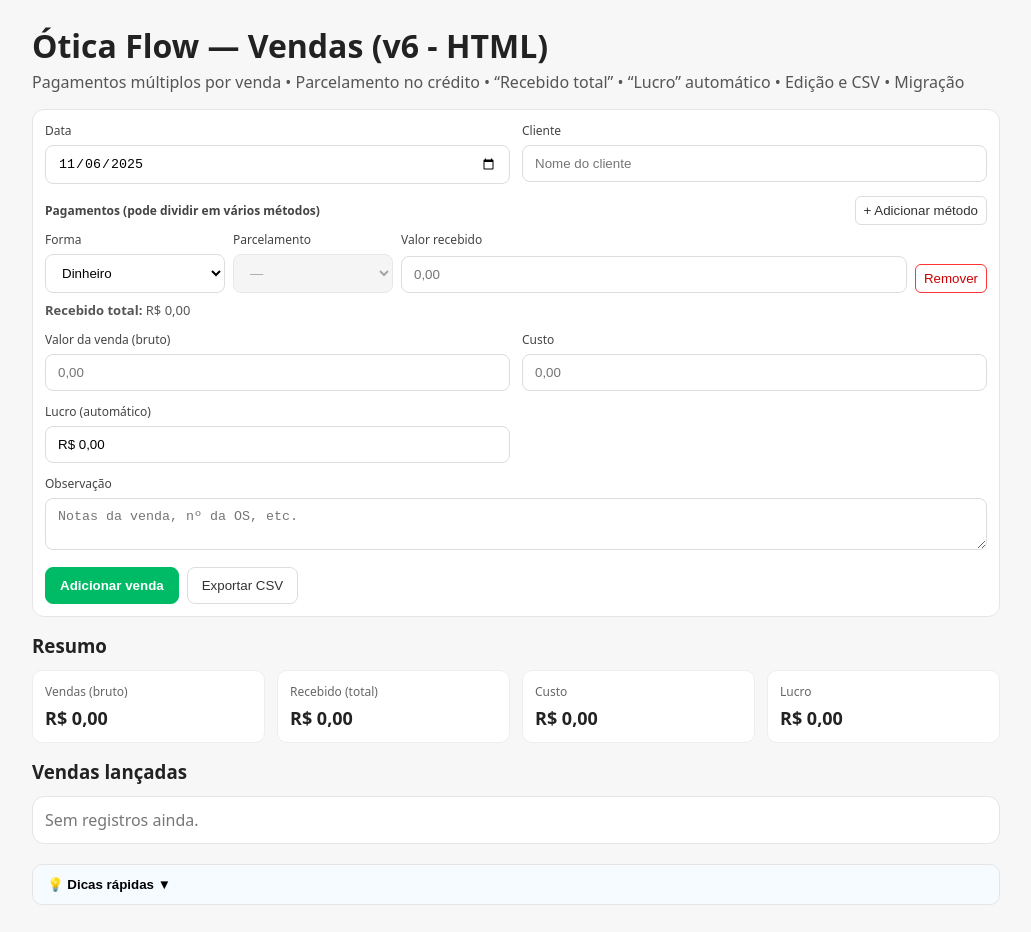
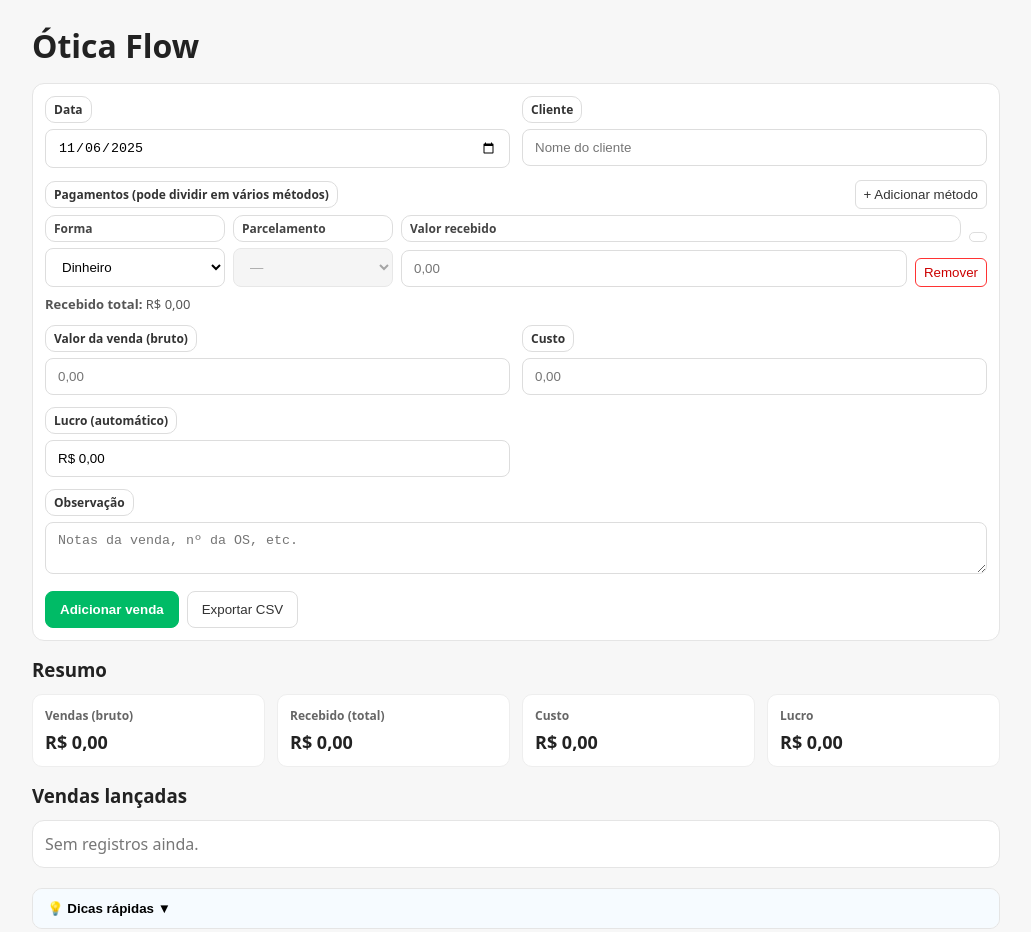
Before and after one commit to fabiott19/OticaFlow, a plain HTML site: page index.html in a window 1280 px wide. Shown: the whole page, without its empty margins (124-1155 px from the left). Drawn offline with Linux system fonts and the light colour scheme.

Commit message:
Update index.html

```diff
--- a/index.html
+++ b/index.html
@@ -3,18 +3,30 @@
 <head>
   <meta charset="utf-8" />
   <meta name="viewport" content="width=device-width, initial-scale=1" />
-  <title>Ótica Flow — Vendas (v6 - HTML)</title>
+  <title>Ótica Flow</title>
   <style>
     :root{ --bg:#fafafa; --card:#fff; --line:#e5e5e5; --muted:#666; --primary:#0b6; }
     *{box-sizing:border-box}
     body{margin:0;font-family:system-ui,-apple-system,Segoe UI,Roboto,Ubuntu,Helvetica,Arial,sans-serif;background:#f7f7f7;color:#222}
     .wrap{max-width:1000px;margin:24px auto;padding:0 16px}
-    h1{margin:0 0 4px}
-    .sub{margin:0 0 16px;color:#555}
+    h1{margin:0 0 16px}
     .card{background:var(--card);border:1px solid var(--line);border-radius:12px;padding:12px}
     .grid{display:grid;gap:12px}
     .grid-2{grid-template-columns:1fr 1fr}
-    label{display:block;font-size:12px;color:#444;margin:0 0 6px}
+
+    /* Rótulos com destaque (bold + “balão” com contorno) */
+    label{
+      display:inline-block;
+      font-weight:700;
+      font-size:12px;
+      color:#333;
+      margin:0 0 6px;
+      padding:4px 8px;
+      border:1px solid #ddd;
+      border-radius:10px;
+      background:#fff;
+    }
+
     input[type="text"], input[type="date"], input[type="number"], select, textarea{
       width:100%;padding:10px 12px;border:1px solid #ddd;border-radius:8px;background:#fff;outline:none
     }
@@ -30,23 +42,21 @@
     th,td{text-align:left;padding:8px 10px;border-top:1px solid #eee;font-size:14px;vertical-align:top}
     .stats{display:grid;grid-template-columns:repeat(4,1fr);gap:12px}
     .stat{background:var(--card);border:1px solid #eee;border-radius:10px;padding:12px}
-    .stat .label{color:#666;font-size:12px;margin-bottom:6px}
+    .stat .label{color:#666;font-size:12px;margin-bottom:6px;font-weight:600}
     .stat .value{font-weight:700;font-size:18px}
     .tips{border:1px solid var(--line);border-radius:10px;overflow:hidden}
     .tips button{width:100%;text-align:left;padding:12px 14px;background:#f6fbff;border:0;cursor:pointer;font-weight:600}
     .muted{color:#777}
     .pay-grid{display:grid;grid-template-columns:180px 160px 1fr auto;gap:8px;align-items:end}
-    .pay-grid .head{font-size:12px;color:#444;margin-bottom:6px}
-    .tag{display:inline-block;background:#eef;border:1px solid #ccd;border-radius:6px;padding:2px 6px;margin:2px 4px 0 0;font-size:12px}
+    .pay-grid .head{font-size:12px;color:#444;margin-bottom:6px;font-weight:700;padding:4px 8px;border:1px solid #ddd;border-radius:10px;background:#fff;display:inline-block}
     @media (max-width:900px){ .pay-grid{grid-template-columns:1fr 1fr 1fr auto} }
     @media (max-width:800px){ .grid-2{grid-template-columns:1fr} .stats{grid-template-columns:1fr 1fr} }
-    @media (max-width:520px){ .stats{grid-template-columns:1fr} .pay-grid{grid-template-columns:1fr 1fr; } }
+    @media (max-width:520px){ .stats{grid-template-columns:1fr} .pay-grid{grid-template-columns:1fr 1fr;} }
   </style>
 </head>
 <body>
   <div class="wrap">
-    <h1>Ótica Flow — Vendas (v6 - HTML)</h1>
-    <p class="sub">Pagamentos múltiplos por venda • Parcelamento no crédito • “Recebido total” • “Lucro” automático • Edição e CSV • Migração</p>
+    <h1>Ótica Flow</h1>
 
     <!-- Formulário -->
     <form id="form" class="card grid grid-2">
@@ -62,7 +72,7 @@
 
       <div style="grid-column:1/-1">
         <div style="display:flex;justify-content:space-between;align-items:center;margin-bottom:6px">
-          <label style="margin:0;font-weight:600">Pagamentos (pode dividir em vários métodos)</label>
+          <label style="margin:0">Pagamentos (pode dividir em vários métodos)</label>
           <button class="btn mini" type="button" id="addPay">+ Adicionar método</button>
         </div>
         <div class="pay-grid" id="payHead">
@@ -154,41 +164,27 @@
     </section>
   </div>
 
+  <!-- JS igual ao v6 anterior (pagamentos múltiplos, migração, etc.) -->
   <script>
-    /********* Config *********/
-    const STORAGE_KEY_V5 = "otica_flow_orders_v5"; // mantemos a mesma chave e migramos o shape
+    const STORAGE_KEY_V5 = "otica_flow_orders_v5";
     const LEGACY_KEYS = ["otica_flow_orders_v4", "otica_flow_orders_v3"];
-
-    /********* Utils *********/
     const $ = (id) => document.getElementById(id);
     const currency = (n) => Number(n||0).toLocaleString("pt-BR",{style:"currency",currency:"BRL"});
     function parseNum(v){ if (v === "" || v == null) return 0; const n = Number(String(v).replace(",", ".")); return isFinite(n) ? n : 0; }
     function todayISO(){ return new Date().toISOString().slice(0,10); }
     function uuid(){ return crypto.randomUUID ? crypto.randomUUID() : String(Math.random()).slice(2) + Date.now(); }
 
-    /********* Migração *********
-     * v5 -> v6: introduz 'pagamentos' (array).
-     * Regras:
-     * - Se já existir 'pagamentos' (array), mantém.
-     * - Senão, cria a partir de (pagamento.forma, pagamento.parcelamento, recebido).
-     * - recebidoTotal = soma dos pagamentos (se não houver, usa o antigo 'recebido').
-     * - lucro = recebidoTotal - custo
-     */
     function normalizePagamentos(o){
       if (Array.isArray(o.pagamentos) && o.pagamentos.length){
-        // garante shape e soma
-        const clean = o.pagamentos.map(p=>({
+        return o.pagamentos.map(p=>({
           forma: ["Crédito","Débito","PIX","Dinheiro"].includes(p.forma) ? p.forma : "Dinheiro",
           parcelamento: p.forma === "Crédito" ? (p.parcelamento || "À vista") : "",
           valor: parseNum(p.valor)
         }));
-        return clean;
       } else {
         const forma = (o?.pagamento?.forma && ["Crédito","Débito","PIX","Dinheiro"].includes(o.pagamento.forma)) ? o.pagamento.forma : "Dinheiro";
         const parcel = forma === "Crédito" ? (o?.pagamento?.parcelamento || "À vista") : "";
-        const recebido = parseNum(o.recebido ?? 0);
-        // se não houver recebido mas houver taxa antiga, tenta derivar
-        let valor = recebido;
+        let valor = parseNum(o.recebido ?? 0);
         if (!valor && o.taxa != null){
           const total = parseNum(o.valorVenda ?? o.total ?? 0);
           valor = total - parseNum(o.taxa);
@@ -196,30 +192,26 @@
         return [{ forma, parcelamento: parcel, valor }];
       }
     }
-
     function migrateOrderToV6(o){
       const valorVenda = parseNum(o.valorVenda ?? o.total ?? 0);
       const custo = parseNum(o.custo ?? 0);
       const pagamentos = normalizePagamentos(o);
       const recebidoTotal = pagamentos.reduce((s,p)=>s + parseNum(p.valor), 0);
       const lucro = recebidoTotal - custo;
-
       return {
         id: o.id || uuid(),
         data: o.data || todayISO(),
         cliente: o.cliente || "",
         observacao: o.observacao || "",
         itens: Array.isArray(o.itens) ? o.itens : [],
-        pagamentos,            // novo shape
+        pagamentos,
         valorVenda,
-        recebido: recebidoTotal, // mantemos 'recebido' como total para compatibilidade
+        recebido: recebidoTotal,
         custo,
         lucro
       };
     }
-
     function loadOrders(){
-      // tenta v5 (ou já v6)
       const raw = localStorage.getItem(STORAGE_KEY_V5);
       if (raw){
         try{
@@ -227,7 +219,6 @@
           return Array.isArray(arr) ? arr.map(migrateOrderToV6) : [];
         }catch{}
       }
-      // tenta legado
       for (const k of LEGACY_KEYS){
         const lg = localStorage.getItem(k);
         if (lg){
@@ -243,11 +234,9 @@
     }
     function saveOrders(orders){ localStorage.setItem(STORAGE_KEY_V5, JSON.stringify(orders)); }
 
-    /********* Estado *********/
     let orders = [];
     let editingId = null;
 
-    /********* Pagamentos (UI dinâmico) *********/
     const payList = $("payList");
     const formaOpts = ["Crédito","Débito","PIX","Dinheiro"];
     const parcelOpts = ["À vista", ...Array.from({length:9}, (_,i)=>`${i+2}x`)];
@@ -258,14 +247,12 @@
       wrap.className = "pay-grid";
       wrap.dataset.rowId = rowId;
 
-      // Forma
       const selForma = document.createElement("select");
       for (const f of formaOpts){
         const op = document.createElement("option"); op.value=f; op.textContent=f; selForma.appendChild(op);
       }
       selForma.value = p.forma || "Dinheiro";
 
-      // Parcelamento
       const selParc = document.createElement("select");
       function refillParc(){
         selParc.innerHTML = "";
@@ -282,25 +269,18 @@
         }
       }
 
-      // Valor
       const inpValor = document.createElement("input");
       inpValor.type="number"; inpValor.step="0.01"; inpValor.placeholder="0,00";
       inpValor.value = p.valor ?? "";
 
-      // Remover
       const btnDel = document.createElement("button");
       btnDel.type="button"; btnDel.className="btn mini danger"; btnDel.textContent="Remover";
-      btnDel.addEventListener("click", ()=>{
-        wrap.remove();
-        updateRecebidoAndLucro();
-      });
+      btnDel.addEventListener("click", ()=>{ wrap.remove(); updateRecebidoAndLucro(); });
 
-      // Eventos
       selForma.addEventListener("change", ()=>{ refillParc(); updateRecebidoAndLucro(); });
       selParc.addEventListener("change", ()=>{ updateRecebidoAndLucro(); });
       inpValor.addEventListener("input", ()=>{ updateRecebidoAndLucro(); });
 
-      // Monta
       refillParc();
       wrap.appendChild(selForma);
       wrap.appendChild(selParc);
@@ -319,10 +299,9 @@
         const parcelamento = (forma === "Crédito") ? selParc.value : "";
         const valor = parseNum(inpValor.value);
         return { forma, parcelamento, valor };
-      }).filter(p=>p.valor>0 || p.forma); // mantém linha mesmo com 0 para edição
+      }).filter(p=>p.valor>0 || p.forma);
     }
 
-    /********* Render / Resumo / Tabela *********/
     const sumVendas = $("sumVendas");
     const sumRecebido = $("sumRecebido");
     const sumCusto = $("sumCusto");
@@ -334,7 +313,6 @@
 
     function pagamentosResumoStr(pagamentos){
       if (!Array.isArray(pagamentos) || !pagamentos.length) return "—";
-      // Ex.: "Crédito (2x): R$ 300,00 • PIX: R$ 200,00"
       return pagamentos.map(p=>{
         const parc = p.forma === "Crédito" ? ` (${p.parcelamento||"À vista"})` : "";
         return `${p.forma}${parc}: ${currency(p.valor)}`;
@@ -381,7 +359,6 @@
       }
     }
 
-    /********* Form helpers *********/
     const dataEl = $("data");
     const clienteEl = $("cliente");
     const valorEl = $("valorVenda");
@@ -400,7 +377,7 @@
       custoEl.value = "";
       lucroEl.value = currency(0);
       payList.innerHTML = "";
-      addPaymentRow(); // começa com uma linha
+      addPaymentRow();
       btnSubmit.textContent = "Adicionar venda";
       btnCancel.style.display = "none";
       window.scrollTo({top:0,behavior:"smooth"});
@@ -432,14 +409,12 @@
       window.scrollTo({top:0,behavior:"smooth"});
     }
 
-    /********* Init *********/
     $("addPay").addEventListener("click", ()=> addPaymentRow());
 
     $("form").addEventListener("submit", (e)=>{
       e.preventDefault();
       const pagamentos = getPaymentsFromUI();
       const recebidoTotal = pagamentos.reduce((s,p)=>s + parseNum(p.valor), 0);
-
       const record = {
         id: editingId || uuid(),
         data: dataEl.value || todayISO(),
@@ -448,7 +423,7 @@
         itens: [],
         pagamentos,
         valorVenda: parseNum(valorEl.value),
-        recebido: recebidoTotal,          // compat total
+        recebido: recebidoTotal,
         custo: parseNum(custoEl.value),
       };
       record.lucro = record.recebido - record.custo;
@@ -483,7 +458,7 @@
     $("btnCSV").addEventListener("click", ()=>{
       const header = [
         "id","data","cliente",
-        "pagamentos_detalhe", // ex.: "Crédito (2x): 300 | PIX: 200"
+        "pagamentos_detalhe",
         "valorVenda","recebido_total","custo","lucro","observacao"
       ];
       const lines = [header.join(",")];
@@ -515,7 +490,6 @@
       URL.revokeObjectURL(url);
     });
 
-    // Tips toggle
     $("tipsToggle").addEventListener("click", ()=>{
       const body = $("tipsBody");
       const open = body.style.display !== "none";
@@ -523,13 +497,12 @@
       $("tipsToggle").textContent = open ? "💡 Dicas rápidas ▼" : "💡 Dicas rápidas ▲";
     });
 
-    // Boot
     (function init(){
       $("data").value = todayISO();
-      orders = loadOrders();      // migra para o novo shape com 'pagamentos'
-      saveOrders(orders);         // persiste normalizado
+      orders = loadOrders();
+      saveOrders(orders);
       render();
-      resetForm();                // prepara form em branco com 1 linha de pagamento
+      resetForm();
     })();
   </script>
 </body>
```
